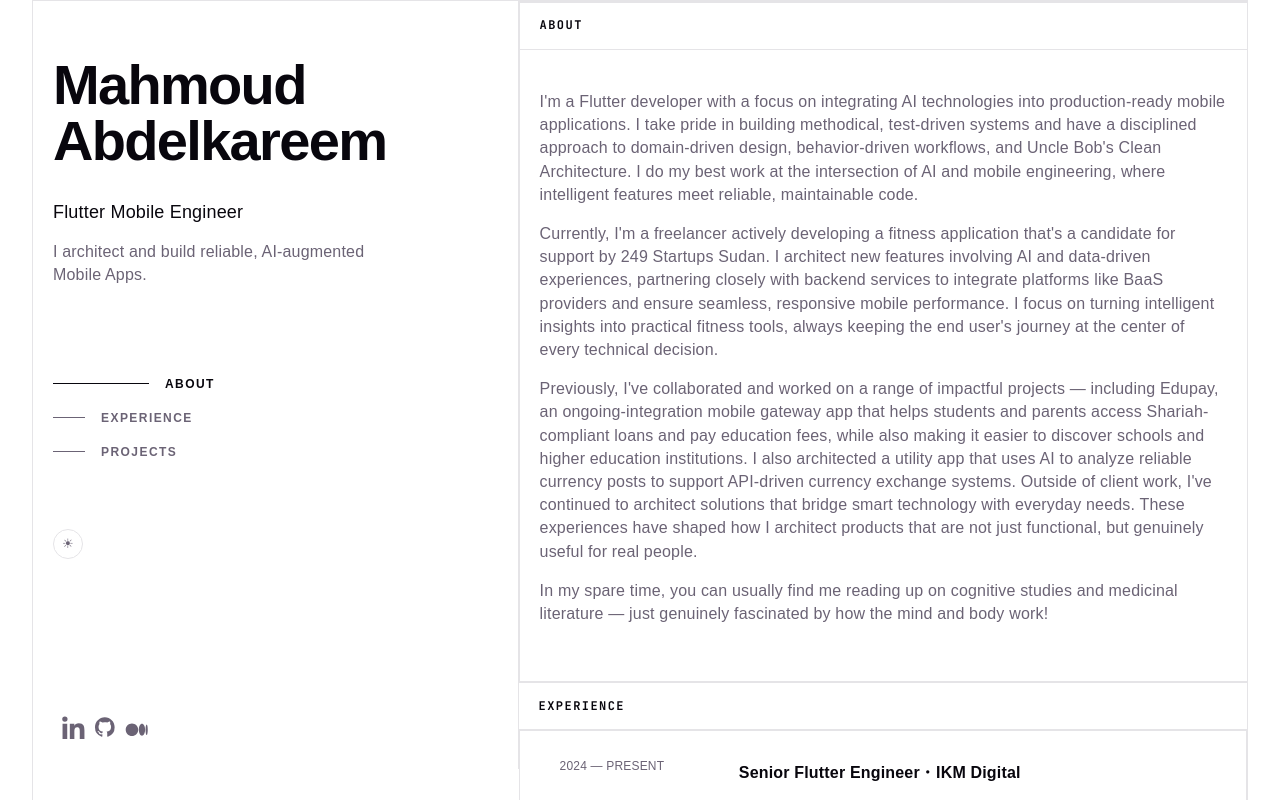
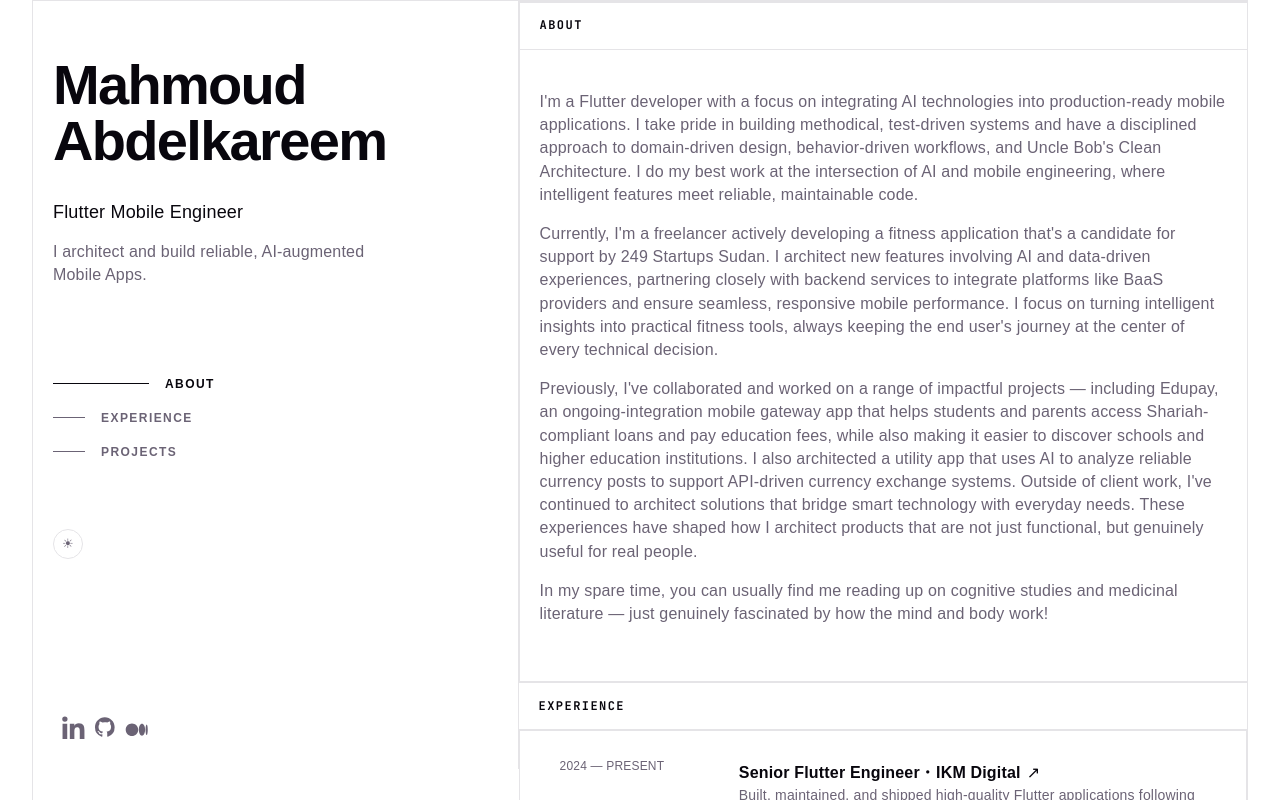
Before and after one commit to maakakasha/portfolio, a React (Vite) app: page / in a window 1280 px wide. Shown: the top 800 px of the page. Built offline with nearby package versions, Linux system fonts and the light colour scheme; a web font is replaced by a local one.

Commit message:
Finished 100%

```diff
--- a/src/domains/experiences/data/experiences.ts
+++ b/src/domains/experiences/data/experiences.ts
@@ -23,7 +23,7 @@ export const experiences: ExperienceProps[] = [
       "Play Store",
       "App Store",
     ],
-    // https://www.linkedin.com/company/ikmdigital/posts/?feedView=all
+    link: "https://www.linkedin.com/company/ikmdigital/posts/?feedView=all",
   },
   {
     position: "React Developer Co-op",
@@ -42,7 +42,7 @@ export const experiences: ExperienceProps[] = [
       "Play Store",
       "App Store",
     ],
-    // https://play.google.com/store/apps/details?id=com.oumlah.nass
+    link: "https://play.google.com/store/apps/details?id=com.oumlah.nass",
   },
   {
     position: "Flutter Developer Co-op",
@@ -52,7 +52,7 @@ export const experiences: ExperienceProps[] = [
     description:
       "Collaborated on a Flutter application that helps teachers and orginzations organize their Quran studying sessions for their students. I took part in auditing table structure generated by PDF-exporting features using standard Dart packages, with alignment with the existing development cycle and guidelines of the project.",
     techStack: ["Flutter", "Dart", "Supabase"],
-    // https://play.google.com/store/apps/details?id=solutions.tripapps.halaqat&hl=en
+    link: "https://play.google.com/store/apps/details?id=solutions.tripapps.halaqat&hl=en",
   },
   {
     position: "Senior Flutter Engineer",
```
